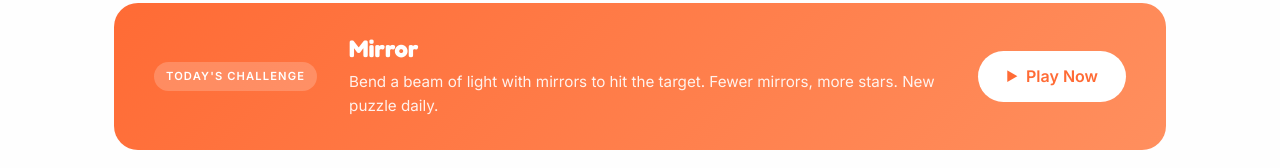
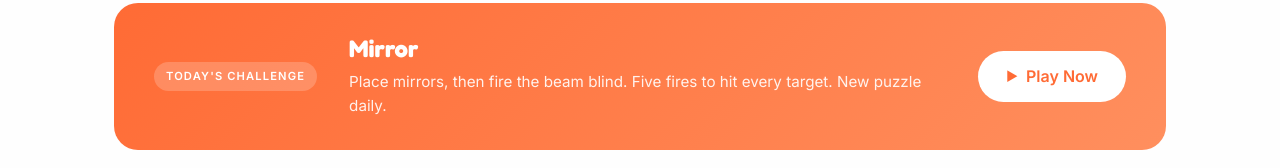
Before and after one commit to balexandr/noodle_games, a React (Vite) app: page / in a window 1280 px wide. Shown: the part 519-687 px from the top of the page. Built offline with nearby package versions, Linux system fonts and the light colour scheme.

Commit message:
Update Mirror's hub description to match the current mechanic
Was 'fewer mirrors, more stars' from before the hidden-beam/fire-limit
pivot.

```diff
--- a/src/data/games.js
+++ b/src/data/games.js
@@ -65,7 +65,7 @@ export const games = [
   {
     id: 'mirror',
     title: 'Mirror',
-    description: 'Bend a beam of light with mirrors to hit the target. Fewer mirrors, more stars. New puzzle daily.',
+    description: 'Place mirrors, then fire the beam blind. Five fires to hit every target. New puzzle daily.',
     icon: '🔷',
     status: 'active',
     tags: ['Logic', 'Daily'],
```
